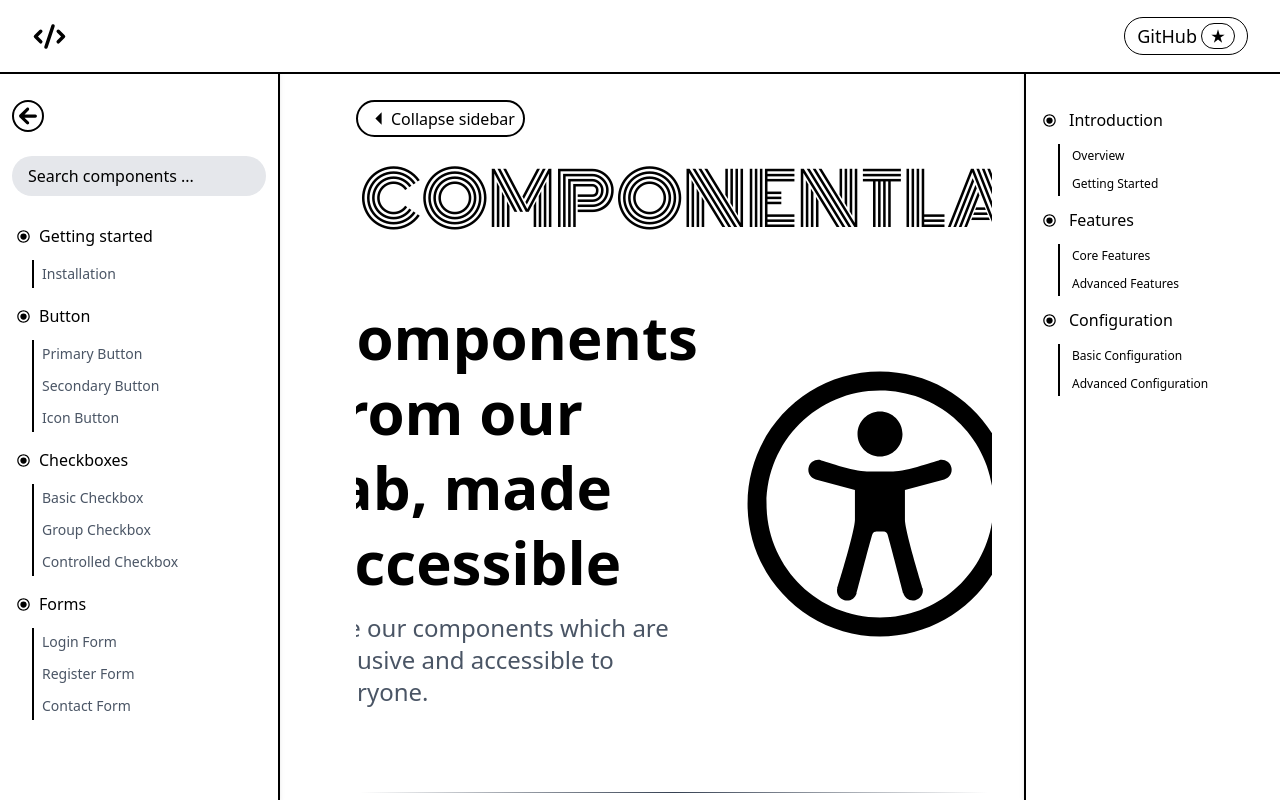
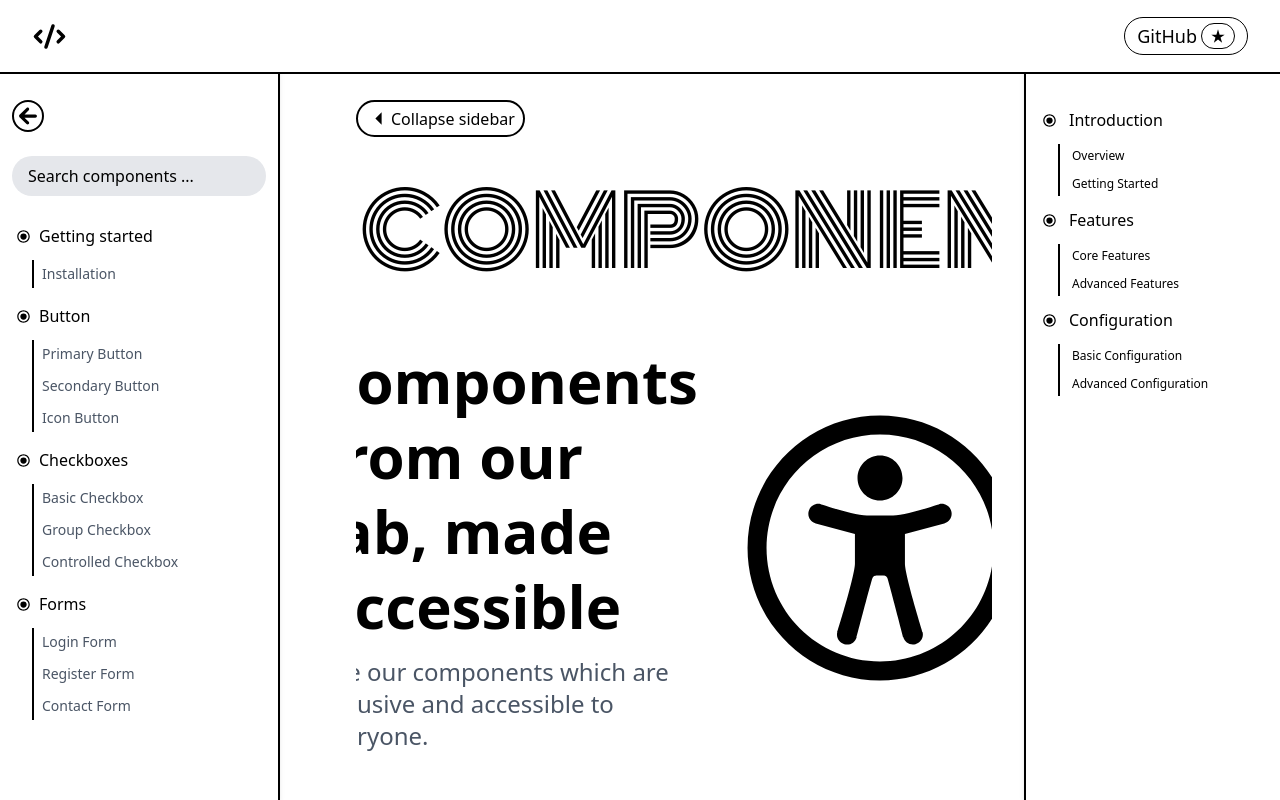
Before and after one commit to snippet-labs/COMPONENTLAB, a Next.js app: page / in a window 1280 px wide. Shown: the top 800 px of the page. Built offline with nearby package versions, Linux system fonts and the light colour scheme.

Commit message:
enahnce(header-cosmetic): add font size dynamics for variable viewport

```diff
--- a/src/components/Header/Header.tsx
+++ b/src/components/Header/Header.tsx
@@ -11,7 +11,7 @@ const Header: React.FC = () => {
     <>
       <header className="flex flex-col items-center lg:items-start" data-testid="header">
         <h2
-          className={`text-3xl sm:text-5xl md:text-6xl lg:text-7xl text-black mb-16 text-center lg:text-left ${Monoton.className}`}
+          className={`text-4xl md:text-6xl lg:text-8xl text-black mt-5 mb-16 text-center lg:text-left ${Monoton.className}`}
           data-testid="header-brand"
         >
           COMPONENTLABS
```
